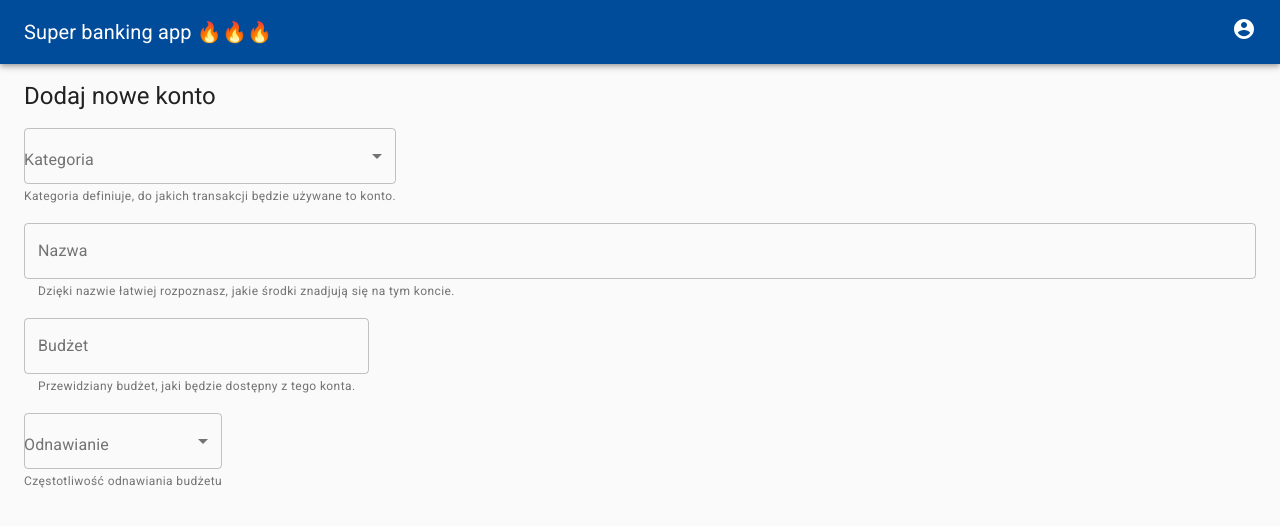
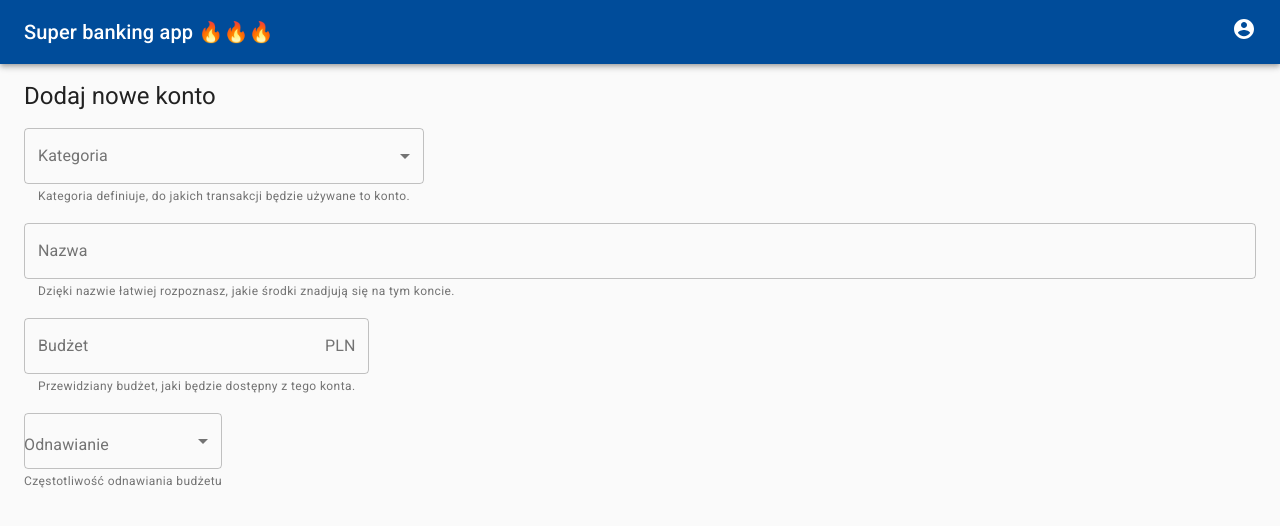
Before and after one commit to fringers/hack4lem_2021, a React (Create React App) app in the folder webapp/: page /accounts/create in a window 1280 px wide. Shown: the top 526 px of the page. Built offline with nearby package versions, Linux system fonts and the light colour scheme.

Commit message:
feat: update selects

```diff
--- a/webapp/public/index.html
+++ b/webapp/public/index.html
@@ -3,7 +3,10 @@
   <head>
     <meta charset="utf-8" />
     <link rel="icon" href="%PUBLIC_URL%/favicon.ico" />
-    <meta name="viewport" content="width=device-width, initial-scale=1" />
+    <meta
+      name="viewport"
+      content="minimum-scale=1, initial-scale=1, width=device-width"
+    />
     <meta name="theme-color" content="#000000" />
     <meta
       name="description"
@@ -15,6 +18,14 @@
       user's mobile device or desktop. See https://developers.google.com/web/fundamentals/web-app-manifest/
     -->
     <link rel="manifest" href="%PUBLIC_URL%/manifest.json" />
+    <link
+      rel="stylesheet"
+      href="https://fonts.googleapis.com/css?family=Roboto:300,400,500,700&display=swap"
+    />
+    <link
+      rel="stylesheet"
+      href="https://fonts.googleapis.com/icon?family=Material+Icons"
+    />
     <!--
       Notice the use of %PUBLIC_URL% in the tags above.
       It will be replaced with the URL of the `public` folder during the build.
--- a/webapp/src/components/account/CreateAccount/BudgetField.js
+++ b/webapp/src/components/account/CreateAccount/BudgetField.js
@@ -1,7 +1,5 @@
-
 import TextField from "@material-ui/core/TextField";
 import InputAdornment from "@material-ui/core/InputAdornment";
-
 
 export const BudgetField = () => {
   return (
@@ -12,7 +10,9 @@
       variant="outlined"
       placeholder="np. 1000"
       helperText="Przewidziany budżet, jaki będzie dostępny z tego konta."
-              endAdornment={<InputAdornment position="end">PLN</InputAdornment>}
+      InputProps={{
+        endAdornment: <InputAdornment position="end">PLN</InputAdornment>,
+      }}
     />
   );
 };
--- a/webapp/src/components/account/CreateAccount/CategoryField.js
+++ b/webapp/src/components/account/CreateAccount/CategoryField.js
@@ -16,11 +16,13 @@
 
 export const CategoryField = () => {
   return (
-    <FormControl autoWidth>
-      <InputLabel id="category-label">Kategoria</InputLabel>
-      <Select labelId="category-label" id="category" variant="outlined">
+    <FormControl variant="outlined">
+      <InputLabel htmlFor="category">Kategoria</InputLabel>
+      <Select label="Kategoria" variant="outlined" name="category">
         {categories.map((c) => (
-          <MenuItem value={c[0]}>{c[1]}</MenuItem>
+          <MenuItem key={c[0]} value={c[0]}>
+            {c[1]}
+          </MenuItem>
         ))}
       </Select>
       <FormHelperText>
--- a/webapp/src/components/account/CreateAccount/RenewalField.js
+++ b/webapp/src/components/account/CreateAccount/RenewalField.js
@@ -14,11 +14,11 @@
 
 export const RenewalField = () => {
   return (
-    <FormControl autoWidth>
+    <FormControl>
       <InputLabel id="renewal-label">Odnawianie</InputLabel>
       <Select labelId="renewal-label" id="renewal" variant="outlined">
         {renewalPeriods.map((c) => (
-          <MenuItem value={c[0]}>{c[1]}</MenuItem>
+          <MenuItem key={c[0]} value={c[0]}>{c[1]}</MenuItem>
         ))}
       </Select>
       <FormHelperText>Częstotliwość odnawiania budżetu</FormHelperText>
```
Lines whose indentation alone changed are shown as unchanged.
